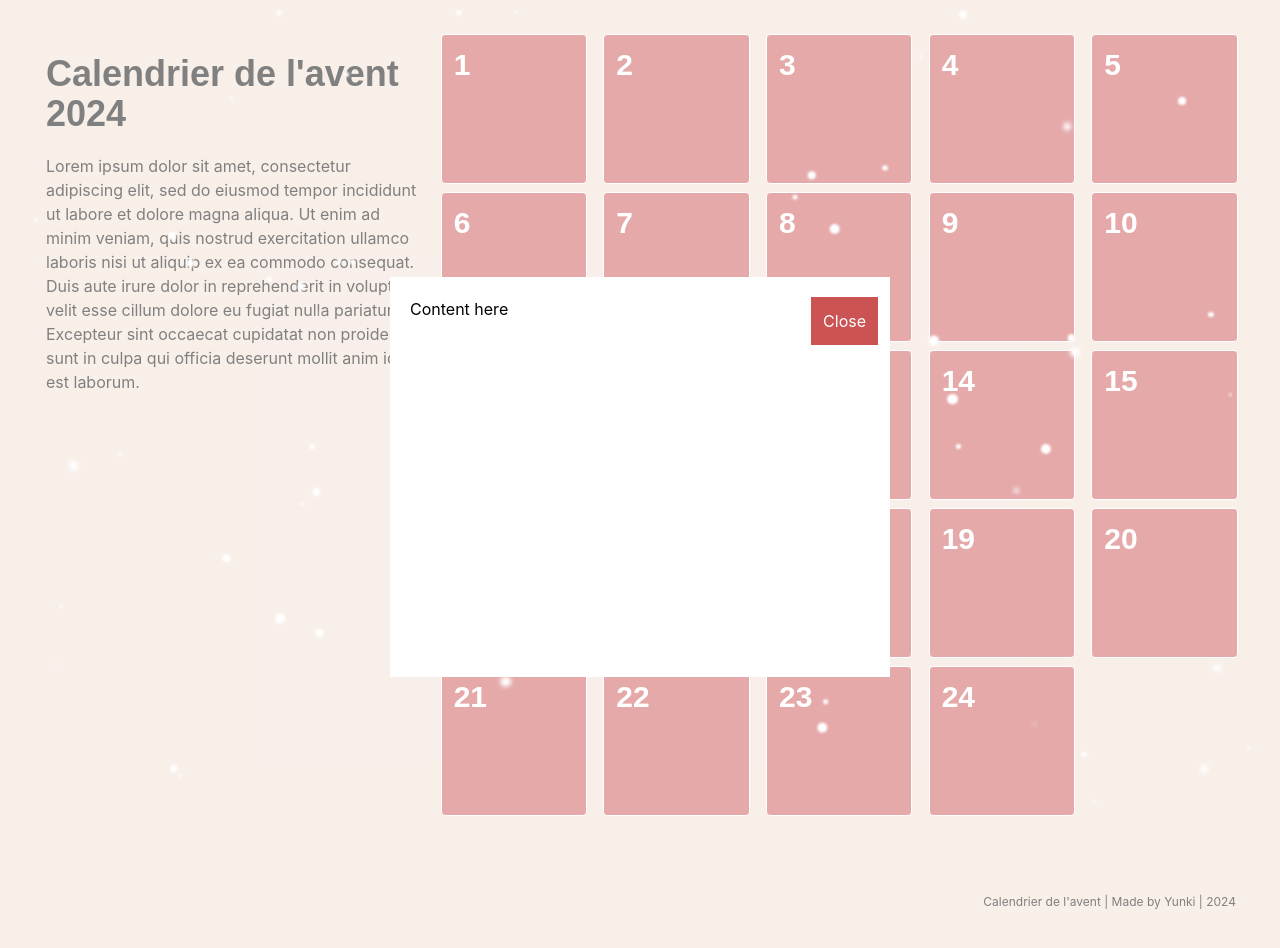
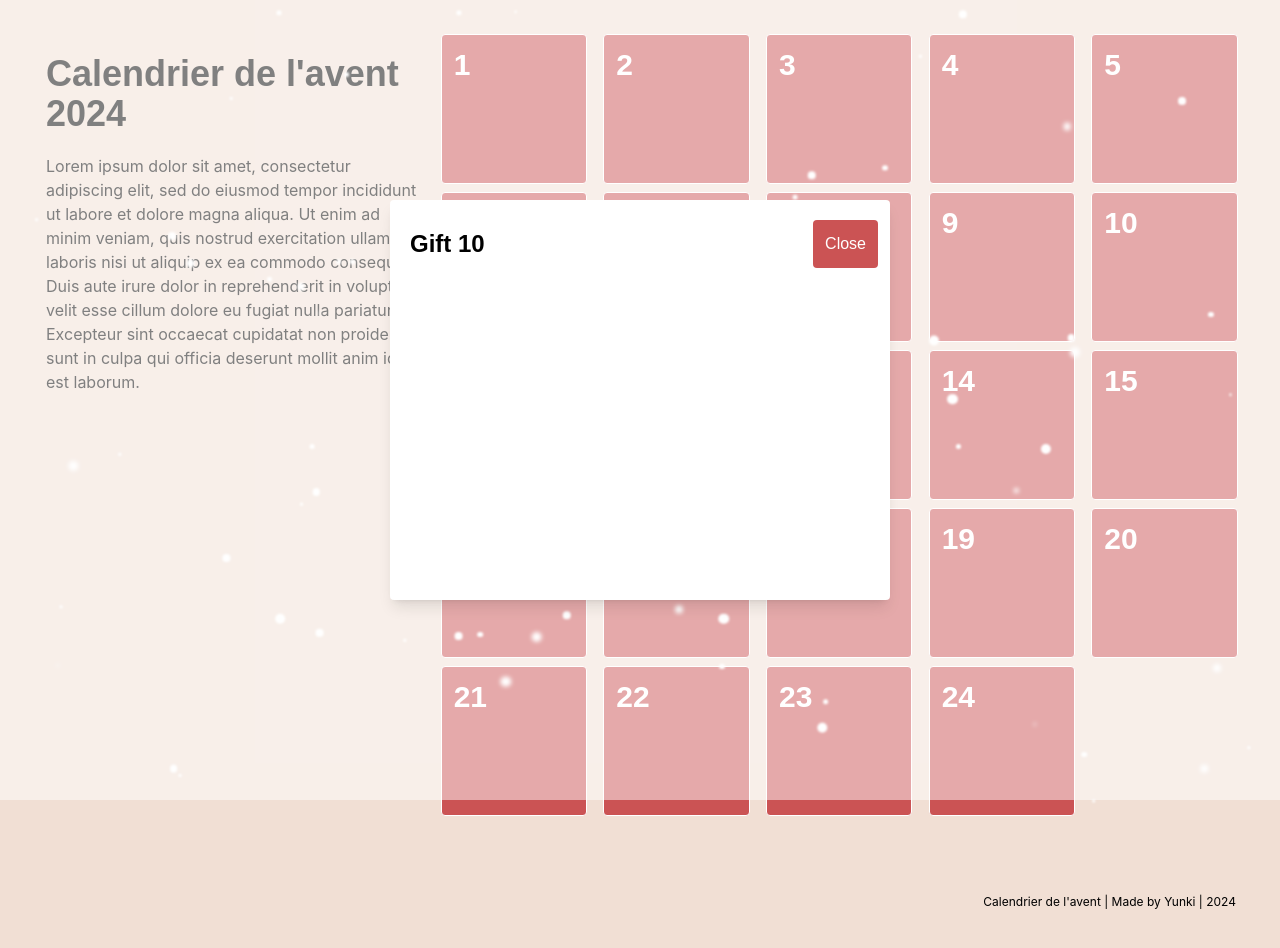
Before and after one commit to yunkigeo/advent, a React (Create React App) app: page / in a window 1280 px wide. Both pictures are taken after a click on the element "10". Shown: the top 948 px of the page. Built offline with nearby package versions, Linux system fonts and the light colour scheme.

Commit message:
add currentNum

```diff
--- a/src/App.js
+++ b/src/App.js
@@ -16,18 +16,18 @@ function Case({num, open}) {
 // }
 function App() {
   const caseNumbers = Array.from({ length: 24 }, (_, index) => index + 1);
-  // const [currentNum, setCurrentNum] = useState(1);
+  const [currentNum, setCurrentNum] = useState(1);
   const [open, setOpen] = useState(false)
   return (
     <div className='relative'>
     <Snowfall/>
     {open &&
-      <div className='absolute top-0 left-0 right-0 bottom-0 bg-white bg-opacity-50 flex items-center justify-center z-50'>
+      <div className='fixed top-0 left-0 right-0 bottom-0 bg-white bg-opacity-50 flex items-center justify-center z-50'>
 
-        <div className='w-[500px] h-[400px] bg-white p-5 relative'>
-          <button onClick={()=>{setOpen(false)}} className='bg-main text-white p-3 absolute right-3'>Close</button>
-          <div>
-          Content here
+        <div className='w-[500px] font-fredoka h-[400px] max-sm:h-[90vh] max-sm:w-[90vw] bg-white p-5 relative rounded shadow-lg'>
+          <button onClick={()=>{setOpen(false)}} className='bg-main text-white p-3 absolute right-3 rounded hover:brightness-110'>Close</button>
+          <div className=''>
+           <h1 className='text-2xl font-bold mt-2'>Gift {currentNum}</h1>
           </div>
 
         </div>
@@ -44,7 +44,7 @@ function App() {
       </div>
       <div className='lg:col-span-2 grid max-md:grid-cols-3 md:grid-cols-5'>
       {caseNumbers.map((num) => (
-        <Case key={num} num={num} open={()=> {setOpen(true)}} />
+        <Case key={num} num={num} open={()=> {setOpen(true);setCurrentNum(num)}} />
       ))}
       </div>
 
```
